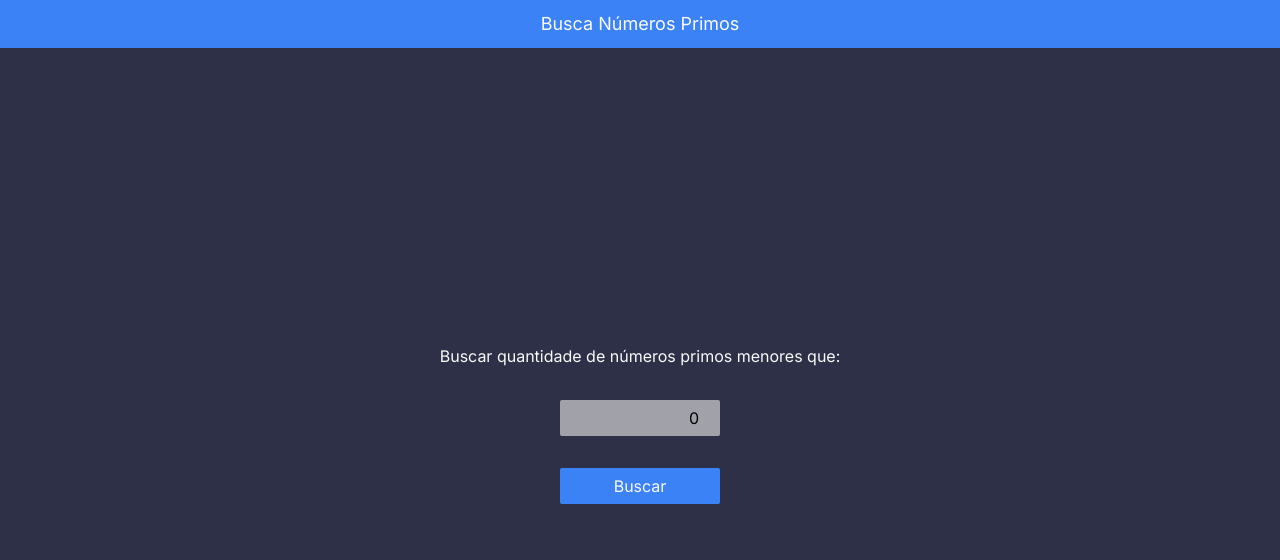
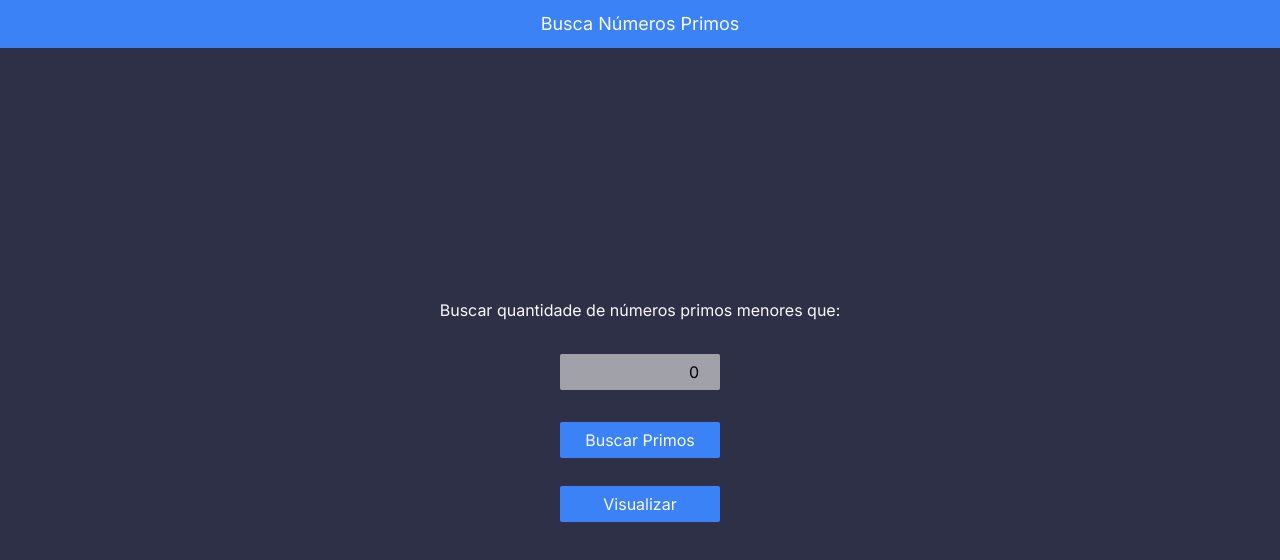
Before and after one commit to AlexandreConte/primes, a Next.js app: page / in a window 1280 px wide. Shown: the top 560 px of the page. Built offline with nearby package versions, Linux system fonts and the light colour scheme.

Commit message:
UI: history component

```diff
--- a/src/app/page.tsx
+++ b/src/app/page.tsx
@@ -1,6 +1,7 @@
 import Area from "@/components/Area";
 import Form from "@/components/Form";
 import Header from "@/components/Header";
+import History from "@/components/History";
 import Main from "@/components/Main";
 
 export default function Home() {
@@ -10,6 +11,7 @@ export default function Home() {
       <Area className="mx-auto">
         <Main>
           <Form />
+          <History />
         </Main>
       </Area>
     </>
--- a/src/components/Button.tsx
+++ b/src/components/Button.tsx
@@ -1,6 +1,15 @@
-export default function Button() {
+interface ButtonProps {
+  buttonName: string
+  handleClick?: () => void
+  id?: string
+}
+
+export default function Button({ buttonName, handleClick, id }: ButtonProps) {
   return (
-    <button type="submit"
+    <button
+      id={id ?? ""}
+      onClick={handleClick ?? undefined}
+      onKeyDown={e => e.key === "Enter" && handleClick}
       className="
         flex-col-center text-center
         mx-auto
@@ -10,7 +19,7 @@ export default function Button() {
         p-1.5
         hover:saturate-200
       ">
-      Buscar
+      {buttonName}
     </button>
   )
 }
--- a/src/components/Form.tsx
+++ b/src/components/Form.tsx
@@ -1,37 +1,18 @@
 "use client"
-
+import Input from "./Input";
+import Button from "./Button";
+import useHistory from "@/data/hooks/useHistory";
 import { useState } from "react";
-import Button from "./Button";
-import Input from "./Input";
+import useInput from "@/data/hooks/useInput";
 
 export default function Form() {
-
-  const [number, setNumber] = useState<number>(0);
-
-  async function handleSubmit(e: any) {
-    e.preventDefault()
-    try {
-      const res = await fetch(`http://localhost:4000/busca/${number}`, {
-        method: 'GET',
-        headers: {
-          'Content-Type': 'application/json',
-        },
-      });
-
-      if (!res.ok) {
-        throw new Error(`HTTP error! status: ${res.status}`);
-      }
-
-      const json = await res.json();
-      console.log(json);
-    } catch (error) {
-      console.error(error);
-    }
-  }
+  const minValue = 0
+  const { number, setNumber } = useInput()
+  const { handleSearch } = useHistory()
 
   return (
-    <form
-      onSubmit={(e) => handleSubmit(e)}
+    <>
+      <div
         className="
         flex-col-center gap-8
         text-center
@@ -40,10 +21,18 @@ export default function Form() {
           Buscar quantidade de números primos menores que:
         </label>
         <Input
-        value={number}
-        onChange={setNumber}
+          id="input"
+          value={number ?? minValue}
+          onKeyDown={() => handleSearch(number)}
+          min={minValue}
+          onChange={(e) => setNumber(+e.currentTarget.value)}
         />
-      <Button />
-    </form>
+        <Button
+          id="search"
+          buttonName="Buscar Primos"
+          handleClick={() => handleSearch(number!)}
+        />
+      </div>
+    </>
   )
 }
--- /dev/null
+++ b/src/components/History.tsx
@@ -0,0 +1,56 @@
+"use client"
+import useHistory, { SearchType } from "@/data/hooks/useHistory"
+import { useState } from "react"
+import Button from "./Button"
+import useInput from "@/data/hooks/useInput"
+
+export default function History() {
+  const { history, setHistory } = useHistory()
+  const { number } = useInput()
+  const [isVisible, setIsVisible] = useState(false)
+
+  function renderPrimeNumbers(prime: number | undefined, i: number, arr: number[]) {
+    return (
+      <>
+        {prime !== undefined ? (
+          <li key={`${prime}-${i}`}>
+            {prime}{arr[i] !== arr[arr.length - 1] ? (<span className="mr-2">,</span>) : ""}
+          </li>
+        ) : null}
+      </>
+    )
+  }
+
+  function renderSearch(search: SearchType, index: number) {
+    return (
+      <div key={`k${search.k},${index}`}>
+        <h2>Números primos menores que {search.k}:</h2>
+        <ol className="flex-center">
+          {search.primeNumbersLessThanK?.map((it, i, arr) => renderPrimeNumbers(it, i, arr))}
+        </ol>
+      </div>
+    )
+  }
+
+  return (
+    <div className="my-7">
+      <Button
+        buttonName={isVisible ? "Ocultar" : "Visualizar"}
+        handleClick={() => setIsVisible(!isVisible)}
+      />
+      <div className={`
+        ${isVisible ? "w-[280px] fixed top-[calc(50vh)] left-[calc(50vw-140px)] z-50 bg-gray-600 p-5 rounded-md text-white" : "hidden"}
+      `}>
+        <button
+          onClick={() => setIsVisible(false)}
+          className="float-end
+          hover:bg-zinc-200 transition-colors bg-white text-black
+          w-6 h-6 rounded-full"
+        >
+          X
+        </button>
+        {history.map((it, i) => renderSearch(it, i))}
+      </div>
+    </div>
+  )
+}
--- a/src/components/Input.tsx
+++ b/src/components/Input.tsx
@@ -1,19 +1,22 @@
 "use client"
-
 interface InputProps {
-  value: number
-  onChange: (value: number) => void
+  value?: number
+  min?: number
+  id?: string
+  onChange: (value: any) => void
+  onKeyDown?: () => void
 }
 
-export default function Input({ value, onChange }: InputProps) {
+export default function Input({ value, min, id, onChange, onKeyDown }: InputProps) {
   return (
     <input
-      min={0}
+      min={min ?? undefined}
+      onKeyDown={(e) => e.key === "Enter" && onKeyDown!()}
       type="number"
       value={value}
       step={1}
-      onChange={(e) => onChange(+e.target.value)}
-      id="numberInput"
+      onChange={(e) => onChange(e)}
+      id={id}
       className="
         flex-col-center text-right
         mx-auto
--- /dev/null
+++ b/src/data/hooks/useHistory.ts
@@ -0,0 +1,33 @@
+import { useEffect, useState } from "react";
+
+export type SearchType = {
+  k: number
+  primeNumbersLessThanK: number[]
+}
+
+export default function useHistory() {
+  const [history, setHistory] = useState<SearchType[]>([])
+
+  async function handleSearch(k: number) {
+    let url = `/api/${k}`
+    await fetch(url, {
+      method: 'GET',
+      headers: {
+        'Content-Type': 'application/json',
+      },
+    })
+      .then(res => res.json())
+      .then(json => setHistory([json, ...history]))
+      .catch(error => console.error(error))
+  }
+
+  useEffect(() => {
+    console.log(history)
+  }, [history])
+
+  return {
+    history,
+    setHistory,
+    handleSearch
+  }
+}
--- /dev/null
+++ b/src/data/hooks/useInput.ts
@@ -0,0 +1,11 @@
+import { useState } from "react";
+
+export default function useInput() {
+  const minValue = 0
+  const [number, setNumber] = useState<number>(minValue)
+
+  return {
+    number,
+    setNumber
+  }
+}
```
Also changed, not shown: CORES.txt (added). Lines whose indentation alone changed are shown as unchanged.
